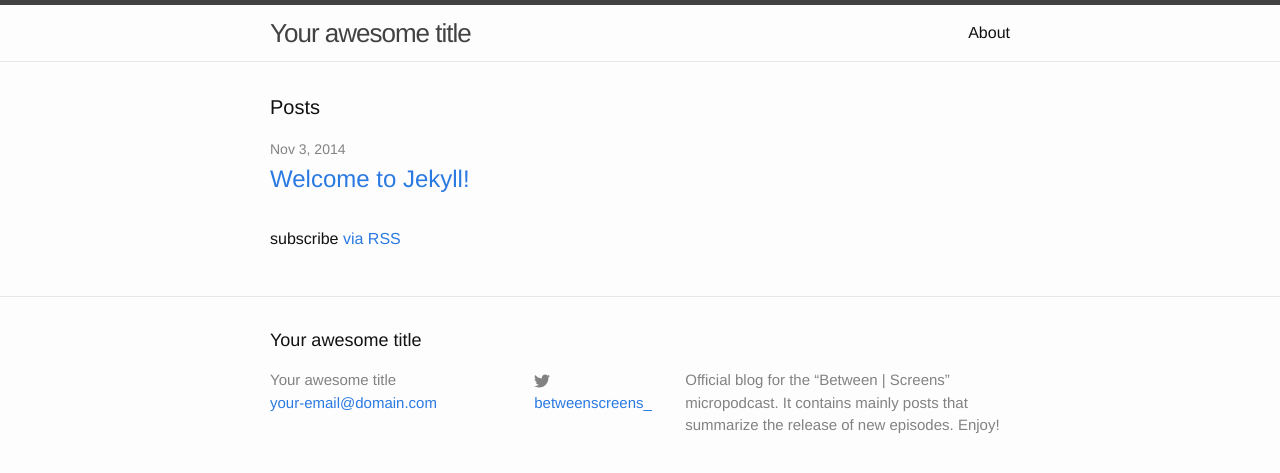
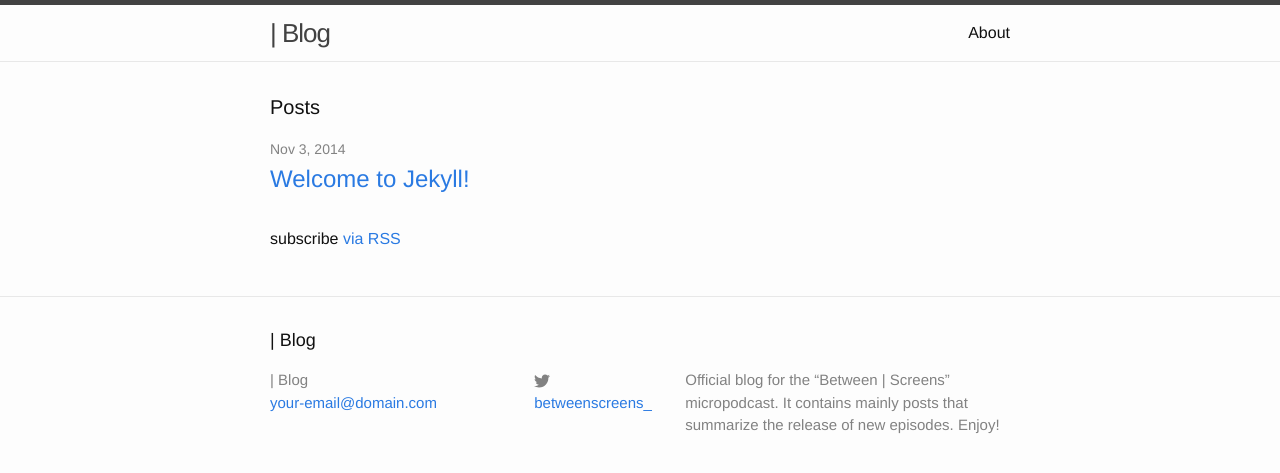
Before and after one commit to vis-kid/between_blog, a Jekyll site: the page built from index.html, in a window 1280 px wide. Shown: the top 473 px of the page. Built offline with Jekyll 4.4.1, drawn with Linux system fonts in a browser that asks for light colours; the list of posts is cut into pages by our own code.

Commit message:
Updates config.yml

```diff
--- a/_config.yml
+++ b/_config.yml
@@ -1,6 +1,6 @@
 # Site settings
 
-title: Your awesome title
+title: "| Blog"
 
 email: your-email@domain.com
 
@@ -8,9 +8,12 @@
   Official blog for the “Between | Screens” micropodcast.
   It contains mainly posts that summarize the release of new episodes. Enjoy!
 
-baseurl: '/between_blog'
+paginate: 5
+paginate_path: "/page/:num"
 
-url: "http://yourdomain.com" # the base hostname & protocol for your site
+baseurl: '/'
+
+url: "http://localhost:4000/" # the base hostname & protocol for your site
 
 twitter_username: betweenscreens_
 
@@ -18,3 +21,6 @@
 
 # Build settings
 markdown: kramdown
+
+sass:
+  style: :compressed
```
